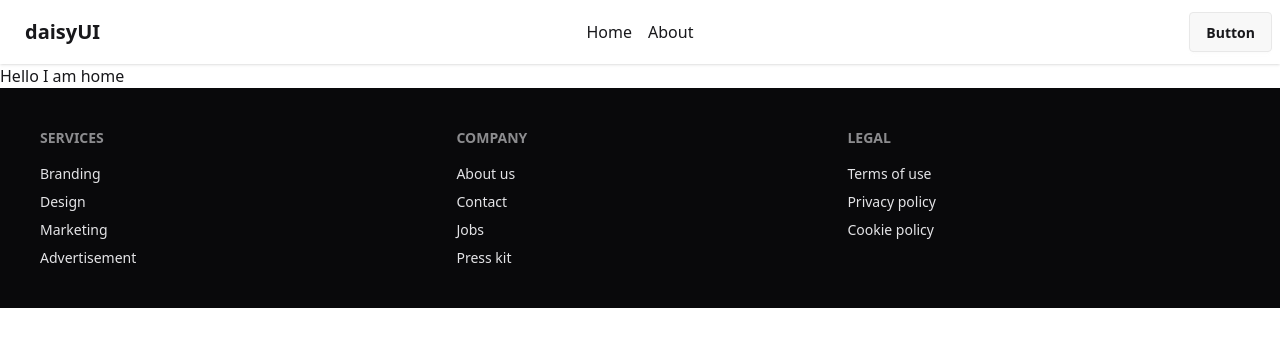
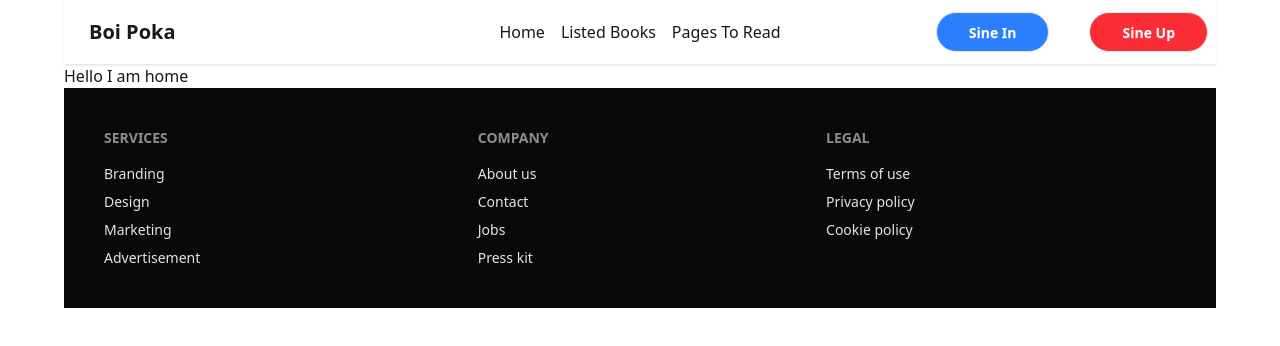
Before and after one commit to rimiruma/book-vibe-code, a React (Vite) app: page / in a window 1280 px wide. Shown: the top 346 px of the page. Built offline with nearby package versions, Linux system fonts and the light colour scheme.

Commit message:
added a navbar done

```diff
--- /dev/null
+++ b/src/components/Banner/Banner.jsx
@@ -0,0 +1,24 @@
+import React from 'react';
+
+const Banner = () => {
+    return (
+        <div className="hero bg-base-200 min-h-screen">
+            <div className="hero-content flex-col lg:flex-row-reverse">
+                <img
+                    src="https://img.daisyui.com/images/stock/photo-1635805737707-575885ab0820.webp"
+                    className="max-w-sm rounded-lg shadow-2xl"
+                />
+                <div>
+                    <h1 className="text-5xl font-bold">Books to freshen up your bookshelf</h1>
+                    <p className="py-6">
+                        Provident cupiditate voluptatem et in. Quaerat fugiat ut assumenda excepturi exercitationem
+                        quasi. In deleniti eaque aut repudiandae et a id nisi.
+                    </p>
+                    <button className="btn btn-primary">Get Started</button>
+                </div>
+            </div>
+        </div>
+    );
+};
+
+export default Banner;
--- a/src/components/Header/Navbar.jsx
+++ b/src/components/Header/Navbar.jsx
@@ -4,7 +4,8 @@ const Navbar = () => {
 
     const links = <>
     <a href="" className='m-2'>Home</a>
-    <a href="" className='m-2'>About</a>
+    <a href="" className='m-2'>Listed Books</a>
+    <a href="" className='m-2'>Pages To Read</a>
     </>
 
     return (
@@ -20,13 +21,14 @@ const Navbar = () => {
                         {links}
                     </ul>
                 </div>
-                <a className="btn btn-ghost text-xl">daisyUI</a>
+                <a className="btn btn-ghost text-xl">Boi Poka</a>
             </div>
             <div className="navbar-center hidden lg:flex">
                 {links}
             </div>
             <div className="navbar-end">
-                <a className="btn">Button</a>
+                <button className='btn bg-blue-500 text-white mr-10 rounded-full px-8 py-3'>Sine In</button>
+                <button className='btn bg-red-500 text-white rounded-full px-8 py-3'>Sine Up</button>
             </div>
         </div>
     );
--- a/src/components/Pages/Root/Root.jsx
+++ b/src/components/Pages/Root/Root.jsx
@@ -5,11 +5,9 @@ import Footer from '../../Footer/Footer';
 
 const Root = () => {
     return (
-        <div>
+        <div className='max-w-6xl mx-auto'>
            <Navbar></Navbar>
-           <div>
             <Outlet></Outlet>
-           </div>
            <Footer></Footer>
         </div>
     );
```
